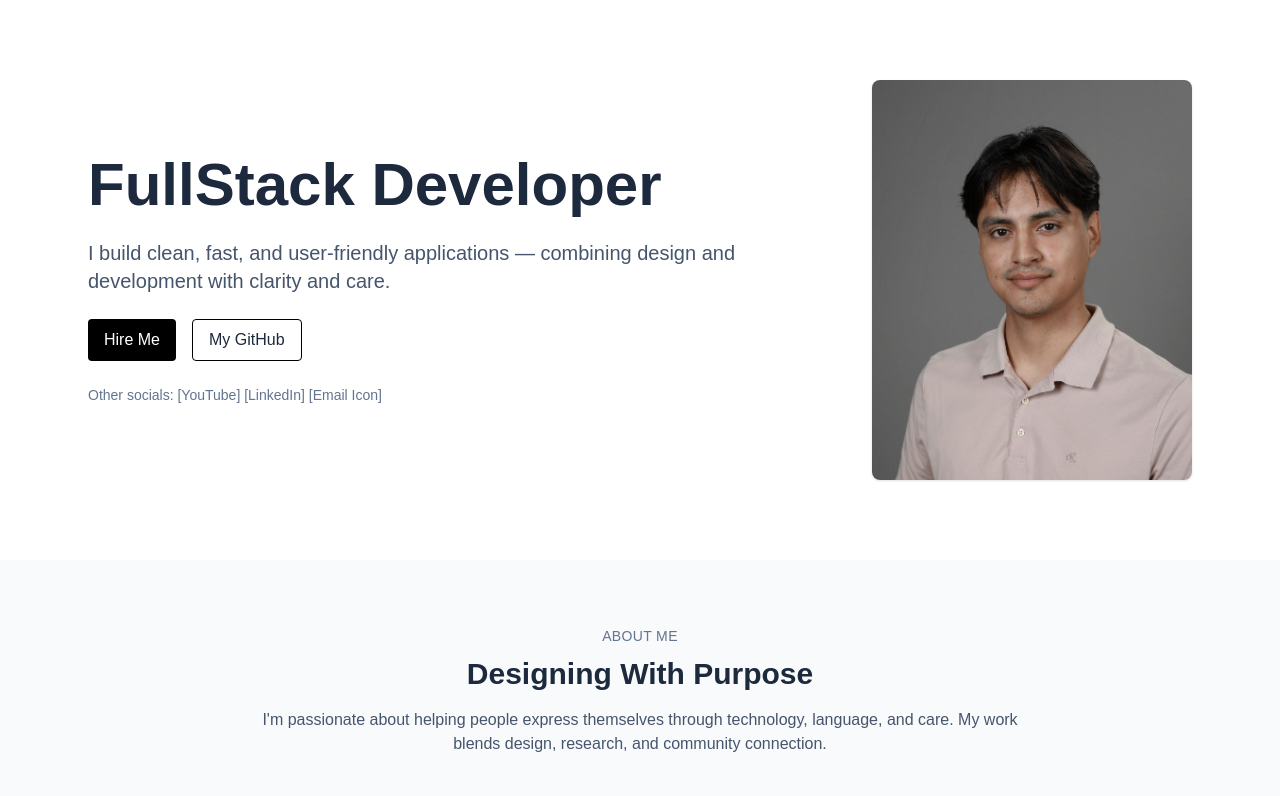
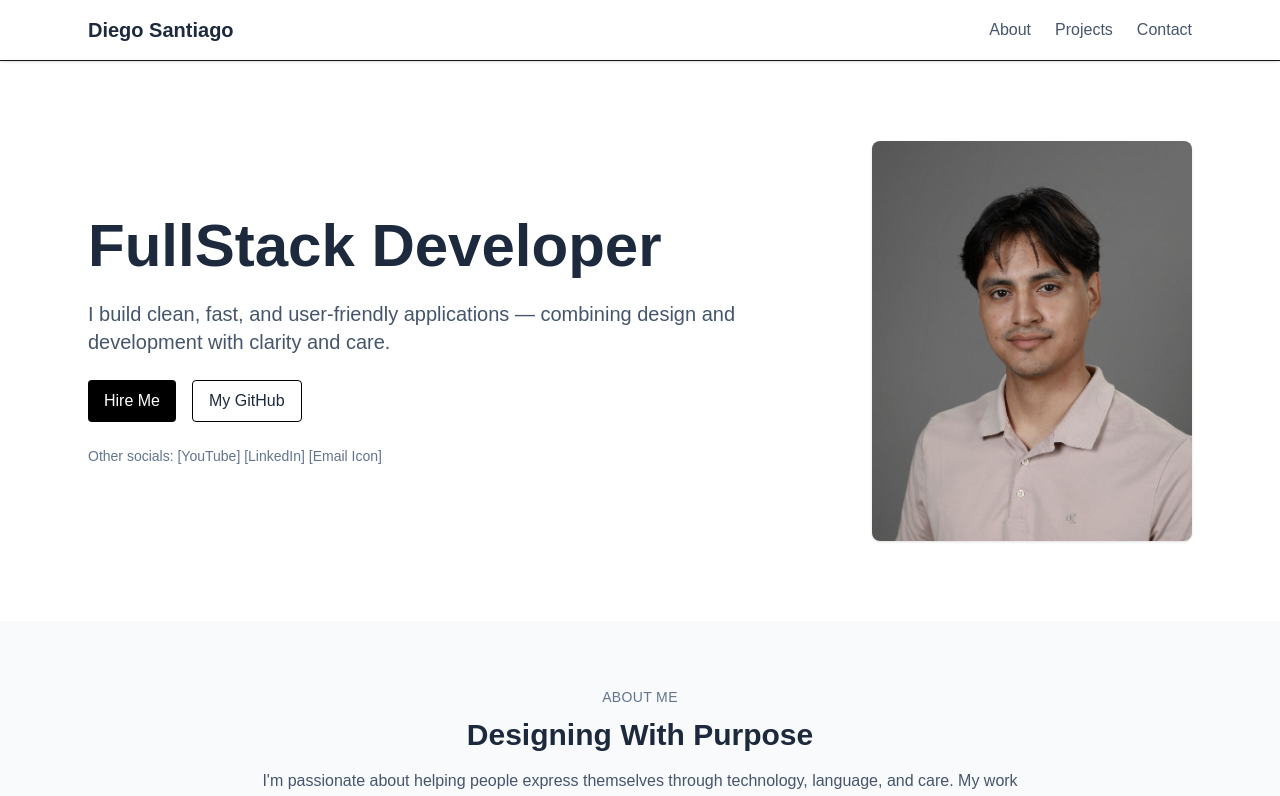
Before and after one commit to dsantiago8/personal-website, a Next.js app: page / in a window 1280 px wide. Shown: the top 796 px of the page. Built offline with nearby package versions, Linux system fonts and the light colour scheme.

Commit message:
nav bar implemented

```diff
--- a/src/app/layout.js
+++ b/src/app/layout.js
@@ -12,16 +12,33 @@ const geistMono = Geist_Mono({
 });
 
 export const metadata = {
-  title: "Create Next App",
-  description: "Generated by create next app",
+  title: "Diego Santiago — Developer Portfolio",
+  description: "Personal website built with Next.js and Tailwind CSS",
 };
 
 export default function RootLayout({ children }) {
   return (
     <html lang="en">
-      <body
-        className={`${geistSans.variable} ${geistMono.variable} antialiased`}
-      >
+      <body className={`${geistSans.variable} ${geistMono.variable} antialiased`}>
+        {/* Navbar */}
+        <nav className="bg-white border-b shadow-sm sticky top-0 z-50">
+          <div className="max-w-6xl mx-auto px-6 py-4 flex justify-between items-center">
+            <div className="text-xl font-semibold text-slate-800">Diego Santiago</div>
+            <ul className="hidden md:flex space-x-6 text-slate-600 font-medium">
+              <li>
+                <a href="#about" className="hover:text-black transition">About</a>
+              </li>
+              <li>
+                <a href="#projects" className="hover:text-black transition">Projects</a>
+              </li>
+              <li>
+                <a href="#contact" className="hover:text-black transition">Contact</a>
+              </li>
+            </ul>
+          </div>
+        </nav>
+
+        {/* Page Content */}
         {children}
       </body>
     </html>
--- a/src/app/page.js
+++ b/src/app/page.js
@@ -28,7 +28,7 @@ export default function Home() {
       </section>
 
       {/* About Section */}
-      <section className="bg-gray-50 py-16 px-6">
+      <section id="about" className="bg-gray-50 py-16 px-6">
         <div className="text-center max-w-3xl mx-auto">
           <span className="text-sm uppercase tracking-wide text-slate-500">About Me</span>
           <h2 className="text-3xl font-semibold mt-2 mb-4">Designing With Purpose</h2>
@@ -39,7 +39,7 @@ export default function Home() {
       </section>
 
       {/* Project Cards */}
-      <section className="max-w-6xl mx-auto px-6 py-20">
+      <section id="projects" className="max-w-6xl mx-auto px-6 py-20">
         <div className="mb-12 text-center">
           <h2 className="text-3xl font-semibold">Projects Showcase</h2>
           <p className="text-slate-600 mt-2">A few highlights from recent work</p>
@@ -60,7 +60,7 @@ export default function Home() {
       </section>
 
       {/* Call to Action */}
-      <section className="bg-slate-100 py-16 px-6">
+      <section id="contact" className="bg-slate-100 py-16 px-6">
         <div className="max-w-4xl mx-auto text-center">
           <h2 className="text-2xl sm:text-3xl font-semibold mb-4">Interested in Working Together?</h2>
           <p className="mb-6 text-slate-600">Let’s talk about how I can help bring your ideas to life.</p>
```
